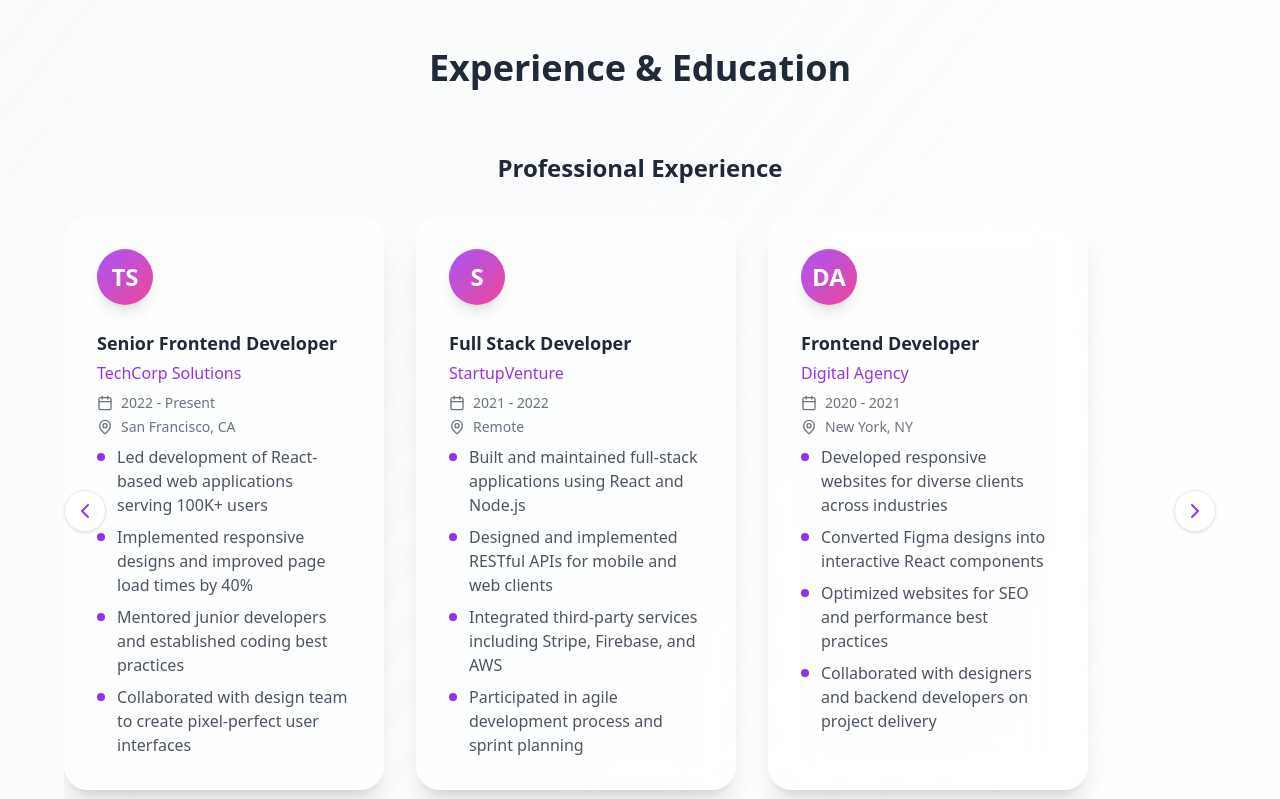
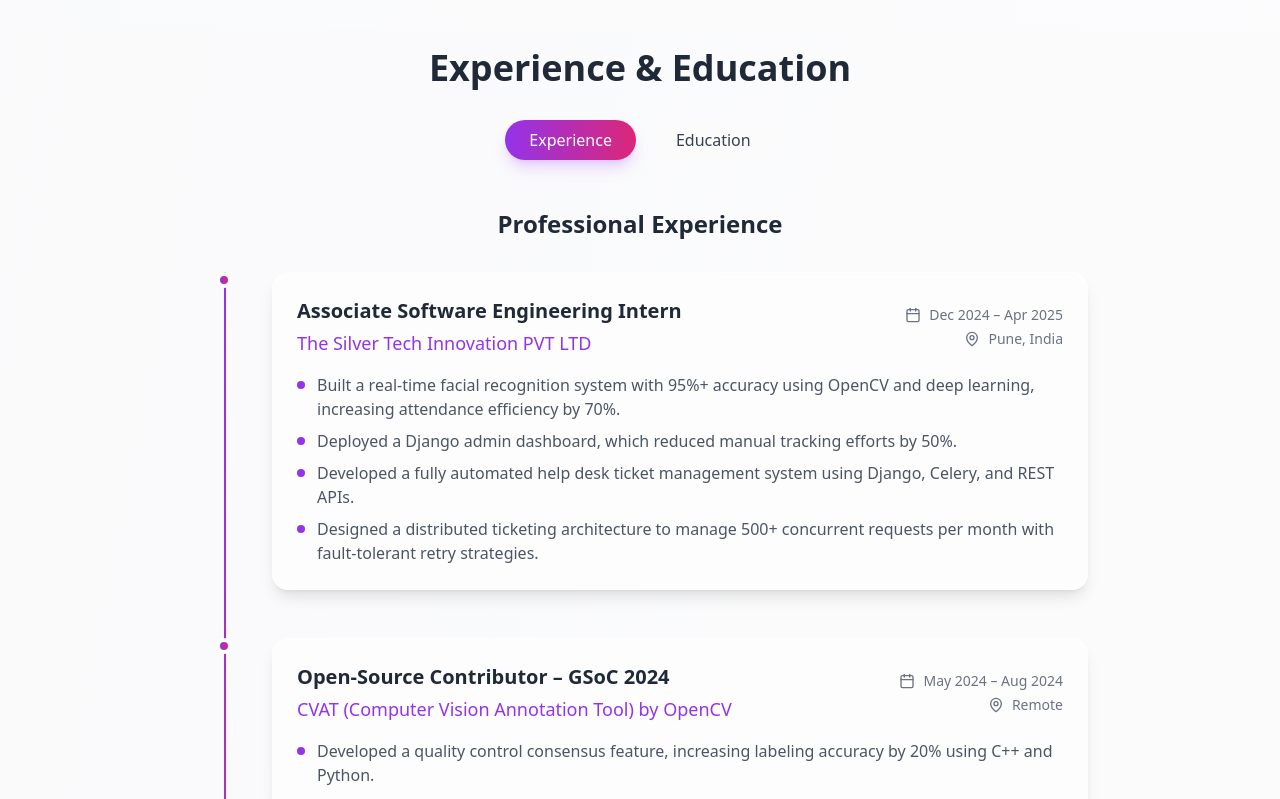
Before and after one commit to sameer6699/Sameer_portfolio, a React (Vite) app: page / in a window 1280 px wide. Shown: the part 3640-4439 px from the top of the page. Built offline with nearby package versions, Linux system fonts and the light colour scheme.

Commit message:
Enhanced UI

```diff
--- a/src/components/Experience.tsx
+++ b/src/components/Experience.tsx
@@ -1,51 +1,61 @@
-import React, { useRef } from 'react';
+import React, { useState } from 'react';
 import { motion } from 'framer-motion';
-import { Calendar, MapPin, ChevronLeft, ChevronRight } from 'lucide-react';
+import { Calendar, MapPin } from 'lucide-react';
 import { useScrollAnimation } from '../hooks/useScrollAnimation';
 import { Experience as ExperienceType } from '../types';
 
 export const Experience: React.FC = () => {
   const { ref, isInView } = useScrollAnimation();
-  const scrollRef = useRef<HTMLDivElement>(null);
+  const [activeTab, setActiveTab] = useState<'experience' | 'education'>('experience');
 
   const experiences: ExperienceType[] = [
     {
       id: '1',
-      title: 'Senior Frontend Developer',
-      company: 'TechCorp Solutions',
-      location: 'San Francisco, CA',
-      duration: '2022 - Present',
+      title: 'Associate Software Engineering Intern',
+      company: 'The Silver Tech Innovation PVT LTD',
+      location: 'Pune, India',
+      duration: 'Dec 2024 – Apr 2025',
       description: [
-        'Led development of React-based web applications serving 100K+ users',
-        'Implemented responsive designs and improved page load times by 40%',
-        'Mentored junior developers and established coding best practices',
-        'Collaborated with design team to create pixel-perfect user interfaces'
+        'Built a real-time facial recognition system with 95%+ accuracy using OpenCV and deep learning, increasing attendance efficiency by 70%.',
+        'Deployed a Django admin dashboard, which reduced manual tracking efforts by 50%.',
+        'Developed a fully automated help desk ticket management system using Django, Celery, and REST APIs.',
+        'Designed a distributed ticketing architecture to manage 500+ concurrent requests per month with fault-tolerant retry strategies.',
       ],
     },
     {
       id: '2',
-      title: 'Full Stack Developer',
-      company: 'StartupVenture',
+      title: 'Open-Source Contributor – GSoC 2024',
+      company: 'CVAT (Computer Vision Annotation Tool) by OpenCV',
       location: 'Remote',
-      duration: '2021 - 2022',
+      duration: 'May 2024 – Aug 2024',
       description: [
-        'Built and maintained full-stack applications using React and Node.js',
-        'Designed and implemented RESTful APIs for mobile and web clients',
-        'Integrated third-party services including Stripe, Firebase, and AWS',
-        'Participated in agile development process and sprint planning'
+        'Developed a quality control consensus feature, increasing labeling accuracy by 20% using C++ and Python.',
+        'Refactored C++ modules in the CVAT backend, reducing annotation rendering latency by 35%.',
+        'Collaborated with a globally distributed open-source community on GitHub, participating in code reviews and CI/CD practices.',
       ],
     },
     {
       id: '3',
-      title: 'Frontend Developer',
-      company: 'Digital Agency',
-      location: 'New York, NY',
-      duration: '2020 - 2021',
+      title: 'Machine Learning Research Intern',
+      company: 'Omdena Research Program',
+      location: 'Remote',
+      duration: 'May 2023 – Nov 2023',
       description: [
-        'Developed responsive websites for diverse clients across industries',
-        'Converted Figma designs into interactive React components',
-        'Optimized websites for SEO and performance best practices',
-        'Collaborated with designers and backend developers on project delivery'
+        'Led development of a multilingual license plate detection system, improving accuracy by 25% with TensorFlow and OpenCV.',
+        'Developed low-latency SaaS applications, reducing API response time by 30% using Python and AWS.',
+        'Implemented advanced machine learning algorithms, enhancing recognition accuracy by 20% for multiple languages.',
+      ],
+    },
+    {
+      id: '4',
+      title: 'Web-Development Intern',
+      company: "Rackson's IT Developers",
+      location: 'Pune, India',
+      duration: 'Nov 2022 – Mar 2023',
+      description: [
+        'Utilized HTML, CSS, JavaScript, and ReactJS to optimize website performance, leading to an 80% increase in traffic.',
+        'Designed an interactive front-end with React, improving user engagement by 15% and reducing load times by 20%.',
+        'Streamlined development by adopting DevOps tools like Docker and CI/CD, reducing development time by 30%.',
       ],
     },
   ];
@@ -53,90 +63,106 @@ export const Experience: React.FC = () => {
   const education = [
     {
       id: '1',
-      title: 'Bachelor of Computer Science',
-      company: 'Tech University',
-      location: 'Boston, MA',
-      duration: '2016 - 2020',
+      title: 'Master of Technology; Computer and Information Technology',
+      company: 'Savitribai Phule Pune University',
+      location: 'Pune, India',
+      duration: 'Aug 2023 – May 2025',
       description: [
-        'Graduated with honors (GPA: 3.8/4.0)',
-        'Specialized in Software Engineering and Web Development',
-        'Led university coding bootcamp for underclassmen',
-        'Active member of Computer Science Student Association'
+        "Currently deepening my expertise in advanced computer and information technology concepts.",
+      ],
+    },
+    {
+      id: '2',
+      title: 'Bachelor of Technology; Information Technology',
+      company: 'Shri Vile Parle Kelvani Mandal Institute of Technology',
+      location: 'Dhule, India',
+      duration: 'Graduated Aug 2022',
+      description: [
+        'University: Dr. Babasaheb Ambedkar Technological University',
+        'CGPA: 8.59/10',
+        'Specialized in Data Science & Machine Learning while developing multiple projects and participating in hackathons.',
+      ],
+    },
+    {
+      id: '3',
+      title: 'Diploma of Computer Science',
+      company: 'SSVPS Bapusaheb Shivajirao Deore Polytechnique',
+      location: 'Dhule, India',
+      duration: '2017 - 2019',
+      description: [
+        'University: Maharashtra State Board of Technical Education',
+        'Learned core programming concepts like C, C++, Java, SQL, and Networking.',
+        'Completed an internship and developed a final year project.',
+      ],
+    },
+    {
+      id: '4',
+      title: 'Higher Secondary School (Computer and Science)',
+      company: 'Zulal Bhilajirao Patil Science College',
+      location: 'Dhule, India',
+      duration: '2015 - 2016',
+      description: [
+        'University: Maharashtra State Board of Higher Education',
+        'Developed an early fascination with technology, computers, and the internet.',
       ],
     },
   ];
 
-  // Helper to get company initials
-  const getInitials = (name: string) => name.split(' ').map(w => w[0]).join('').toUpperCase();
-
-  // Scroll carousel
-  const scroll = (dir: 'left' | 'right') => {
-    if (scrollRef.current) {
-      const width = scrollRef.current.offsetWidth;
-      scrollRef.current.scrollBy({ left: dir === 'left' ? -width : width, behavior: 'smooth' });
-    }
-  };
-
-  const renderCarousel = (items: ExperienceType[], title: string) => (
-    <div className="mb-16">
+  const renderTimeline = (items: ExperienceType[], title: string) => (
+    <div className="mb-12">
       <h3 className="text-2xl font-bold mb-8 text-gray-800 dark:text-white text-center">
         {title}
       </h3>
       <div className="relative">
-        {/* Navigation Arrows */}
-        <button
-          className="hidden md:flex absolute left-0 top-1/2 -translate-y-1/2 z-10 p-2 bg-white/70 dark:bg-gray-900/70 rounded-full shadow hover:scale-110 transition-all border border-gray-200 dark:border-gray-700"
-          onClick={() => scroll('left')}
-          aria-label="Scroll left"
-        >
-          <ChevronLeft className="w-6 h-6 text-purple-600" />
-        </button>
-        <button
-          className="hidden md:flex absolute right-0 top-1/2 -translate-y-1/2 z-10 p-2 bg-white/70 dark:bg-gray-900/70 rounded-full shadow hover:scale-110 transition-all border border-gray-200 dark:border-gray-700"
-          onClick={() => scroll('right')}
-          aria-label="Scroll right"
-        >
-          <ChevronRight className="w-6 h-6 text-purple-600" />
-        </button>
-        <div
-          ref={scrollRef}
-          className="flex gap-8 overflow-x-auto pb-4 hide-scrollbar snap-x snap-mandatory"
-        >
+        {/* Timeline Line */}
+        <div className="absolute left-8 top-0 bottom-0 w-0.5 bg-gradient-to-b from-purple-600 to-pink-600"></div>
+
         {items.map((item, index) => (
           <motion.div
             key={item.id}
-              initial={{ opacity: 0, y: 40 }}
-              animate={isInView ? { opacity: 1, y: 0 } : {}}
-              transition={{ duration: 0.7, delay: index * 0.15 }}
-              whileHover={{ scale: 1.04, y: -4 }}
-              className="min-w-[320px] max-w-xs w-full snap-center bg-white/60 dark:bg-gray-900/60 backdrop-blur-xl rounded-3xl p-8 border border-white/30 dark:border-gray-700/30 shadow-xl hover:shadow-2xl transition-all duration-300 flex flex-col gap-4 relative"
+            initial={{ opacity: 0, x: -50 }}
+            animate={isInView ? { opacity: 1, x: 0 } : {}}
+            transition={{ duration: 0.8, delay: index * 0.2 }}
+            className="relative pl-20 pb-12 last:pb-0"
           >
-              {/* Avatar */}
-              <div className="w-14 h-14 rounded-full bg-gradient-to-br from-purple-500 to-pink-500 flex items-center justify-center text-white text-2xl font-bold shadow-lg mb-2">
-                {getInitials(item.company)}
-              </div>
+            {/* Timeline Dot */}
+            <motion.div
+              initial={{ scale: 0 }}
+              animate={isInView ? { scale: 1 } : {}}
+              transition={{ duration: 0.5, delay: index * 0.2 + 0.3 }}
+              className="absolute left-6 w-4 h-4 bg-gradient-to-r from-purple-600 to-pink-600 rounded-full border-4 border-white dark:border-gray-900"
+            />
+
+            {/* Content Card */}
+            <div className="bg-white/60 dark:bg-gray-900/60 backdrop-blur-sm rounded-2xl p-6 border border-white/20 dark:border-gray-700/20 shadow-lg hover:shadow-xl transition-all duration-300">
+              <div className="flex flex-col sm:flex-row sm:items-center sm:justify-between mb-4">
                 <div>
-                <h4 className="text-lg font-bold text-gray-800 dark:text-white mb-1">
+                  <h4 className="text-xl font-bold text-gray-800 dark:text-white mb-1">
                     {item.title}
                   </h4>
-                <p className="text-md text-purple-600 dark:text-purple-400 font-medium mb-2">
+                  <p className="text-lg text-purple-600 dark:text-purple-400 font-medium">
                     {item.company}
                   </p>
+                </div>
+                <div className="flex flex-col sm:items-end mt-2 sm:mt-0">
                   <div className="flex items-center gap-2 text-gray-500 dark:text-gray-400 text-sm mb-1">
                     <Calendar className="w-4 h-4" />
                     {item.duration}
                   </div>
-                <div className="flex items-center gap-2 text-gray-500 dark:text-gray-400 text-sm mb-2">
+                  <div className="flex items-center gap-2 text-gray-500 dark:text-gray-400 text-sm">
                     <MapPin className="w-4 h-4" />
                     {item.location}
                   </div>
-                <ul className="space-y-2 mt-2">
+                </div>
+              </div>
+
+              <ul className="space-y-2">
                 {item.description.map((desc, descIndex) => (
                   <motion.li
                     key={descIndex}
                     initial={{ opacity: 0, x: 20 }}
                     animate={isInView ? { opacity: 1, x: 0 } : {}}
-                      transition={{ duration: 0.5, delay: 0.3 + descIndex * 0.1 }}
+                    transition={{ duration: 0.5, delay: index * 0.2 + 0.5 + descIndex * 0.1 }}
                     className="flex items-start gap-3 text-gray-600 dark:text-gray-300"
                   >
                     <div className="w-2 h-2 bg-purple-600 rounded-full mt-2 flex-shrink-0" />
@@ -149,11 +175,10 @@ export const Experience: React.FC = () => {
         ))}
       </div>
     </div>
-    </div>
   );
 
   return (
-    <section id="experience" className="py-20 bg-gradient-to-br from-gray-50/80 to-white/60 dark:from-gray-900/80 dark:to-gray-800/60">
+    <section id="experience" className="py-20 bg-gray-50/50 dark:bg-gray-800/50">
       <div className="container mx-auto px-6">
         <motion.div
           ref={ref}
@@ -161,12 +186,37 @@ export const Experience: React.FC = () => {
           animate={isInView ? { opacity: 1, y: 0 } : {}}
           transition={{ duration: 0.8 }}
         >
-          <h2 className="text-4xl font-bold text-center mb-16 text-gray-800 dark:text-white">
+          <h2 className="text-4xl font-bold text-center mb-8 text-gray-800 dark:text-white">
             Experience & Education
           </h2>
-          <div className="max-w-6xl mx-auto">
-            {renderCarousel(experiences, 'Professional Experience')}
-            {renderCarousel(education, 'Education')}
+
+          {/* Toggle Button Group */}
+          <div className="flex justify-center mb-12 gap-4">
+            <button
+              onClick={() => setActiveTab('experience')}
+              className={`px-6 py-2 rounded-full font-medium transition-all duration-300 focus:outline-none focus:ring-2 focus:ring-purple-500 flex items-center gap-2 ${
+                activeTab === 'experience'
+                  ? 'bg-gradient-to-r from-purple-600 to-pink-600 text-white shadow-lg shadow-purple-500/25'
+                  : 'bg-white/20 dark:bg-gray-800/20 backdrop-blur-sm text-gray-700 dark:text-gray-300 hover:bg-white/30 dark:hover:bg-gray-800/30'
+              }`}
+            >
+              Experience
+            </button>
+            <button
+              onClick={() => setActiveTab('education')}
+              className={`px-6 py-2 rounded-full font-medium transition-all duration-300 focus:outline-none focus:ring-2 focus:ring-pink-500 flex items-center gap-2 ${
+                activeTab === 'education'
+                  ? 'bg-gradient-to-r from-pink-600 to-purple-600 text-white shadow-lg shadow-pink-500/25'
+                  : 'bg-white/20 dark:bg-gray-800/20 backdrop-blur-sm text-gray-700 dark:text-gray-300 hover:bg-white/30 dark:hover:bg-gray-800/30'
+              }`}
+            >
+              Education
+            </button>
+          </div>
+
+          <div className="max-w-4xl mx-auto">
+            {activeTab === 'experience' && renderTimeline(experiences, 'Professional Experience')}
+            {activeTab === 'education' && renderTimeline(education, 'Education')}
           </div>
         </motion.div>
       </div>
```
Lines whose indentation alone changed are shown as unchanged.
